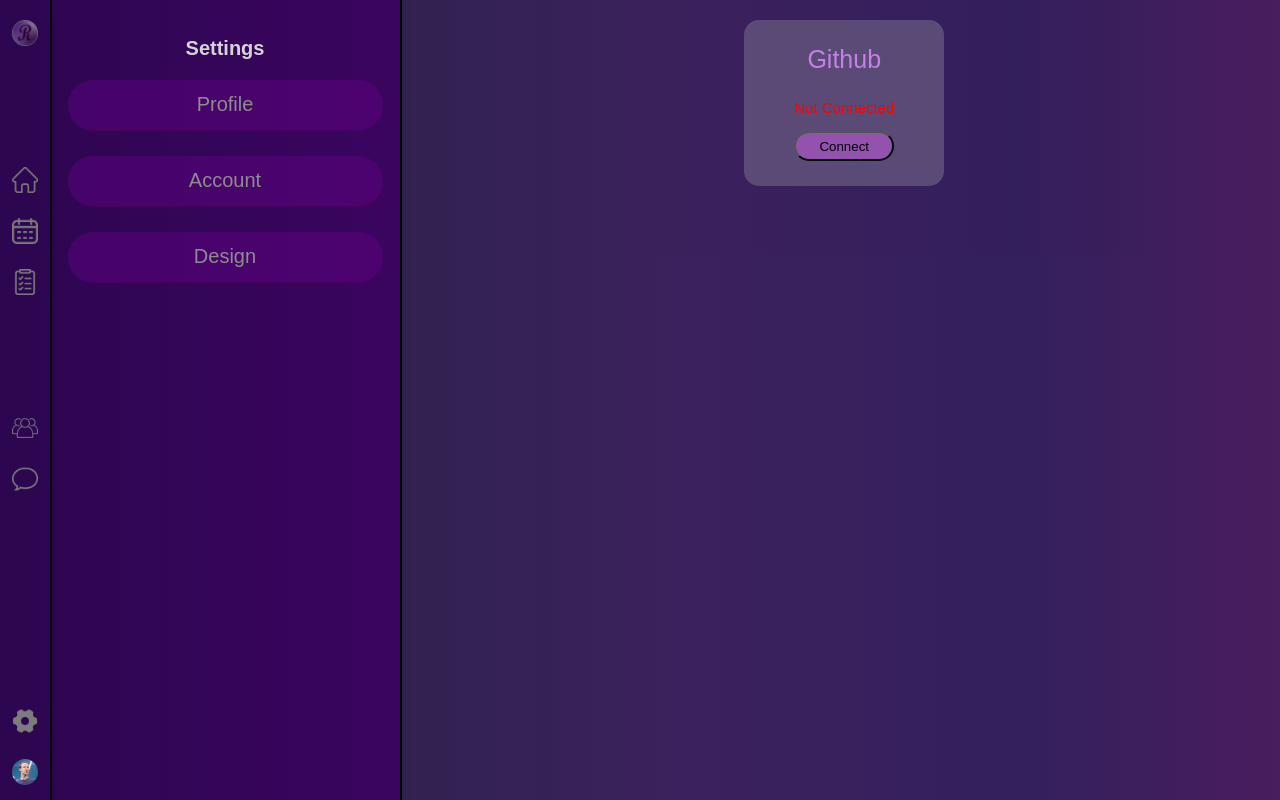
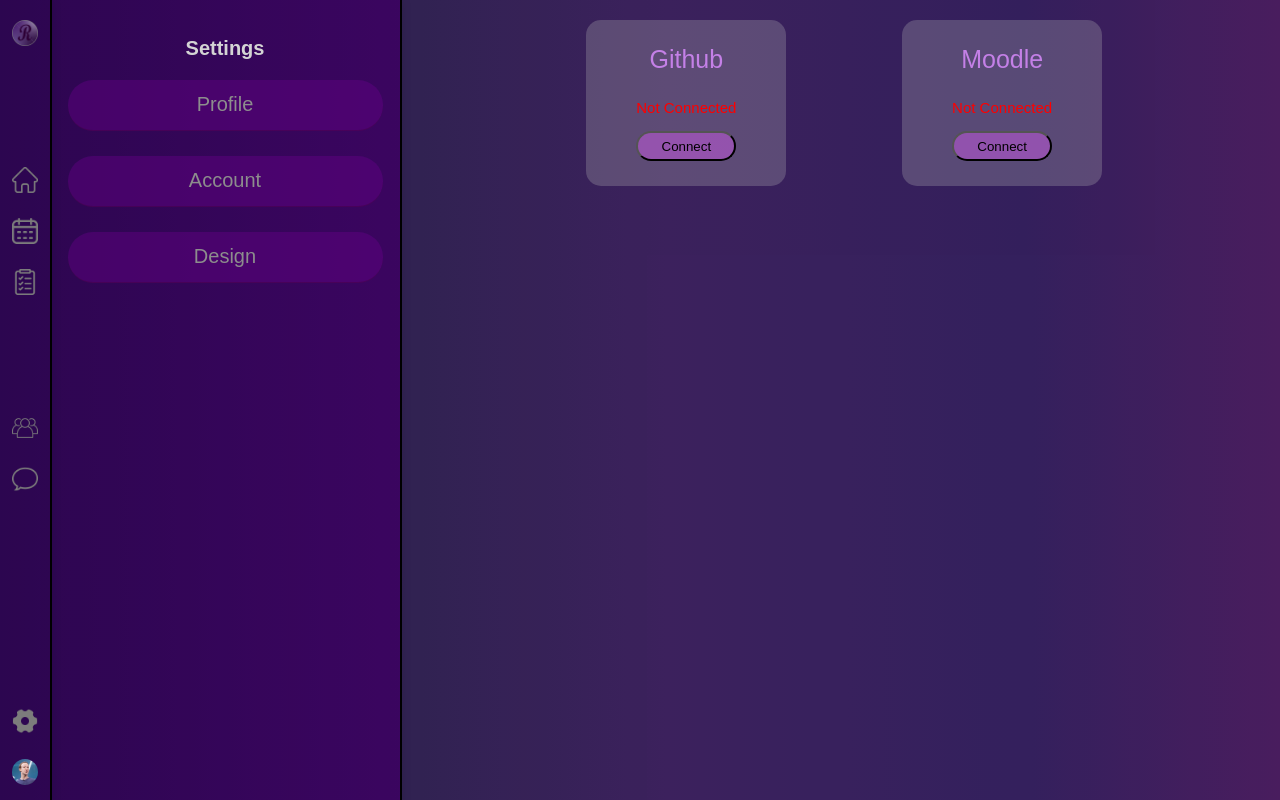
Before and after one commit to Eros-Klein/Relace-3, a Vue app: page /setting/connections in a window 1280 px wide. Built offline with nearby package versions, Linux system fonts and the light colour scheme.

Commit message:
made the code reusable

```diff
--- a/src/components/ManageConnections.vue
+++ b/src/components/ManageConnections.vue
@@ -8,13 +8,17 @@
     },
     mounted:
         function () {
-            const connectedField = document.getElementById('connected');
-            if (localStorage.getItem('github') != null) {
-                connectedField.style.color = '#00ff00';
-                connectedField.innerHTML = 'Connected';
-            } else {
-                connectedField.style.color = '#ff0000';
-                connectedField.innerHTML = 'Not Connected';
+            const connections = document.getElementsByClassName('connection');
+            for (let i = 0; i < connections.length; i++) {
+                const connectedField = connections[i].children[1];
+
+                if (localStorage.getItem(connections[i].children[0].innerHTML.toLowerCase()) != null) {
+                    connectedField.style.color = '#00ff00';
+                    connectedField.innerHTML = 'Connected';
+                } else {
+                    connectedField.style.color = '#ff0000';
+                    connectedField.innerHTML = 'Not Connected';
+                }
             }
         }
 }
@@ -27,6 +31,11 @@
                 <p id="name">Github</p>
                 <p id="connected"></p>
                 <button id="login" @click="loginGithub">Connect</button>
+            </div>
+            <div class="connection">
+                <p id="name">Moodle</p>
+                <p id="connected"></p>
+                <button id="login">Connect</button>
             </div>
         </div>
     </div>
@@ -66,6 +75,7 @@
 
 #content {
     display: flex;
-    justify-content: center;
+    justify-content: space-evenly;
+
 }
 </style>
```
